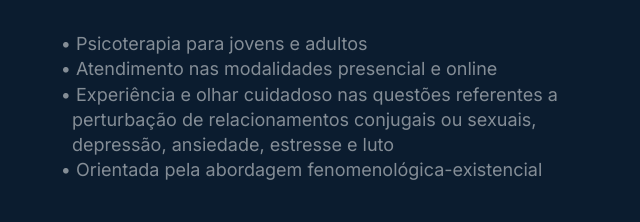
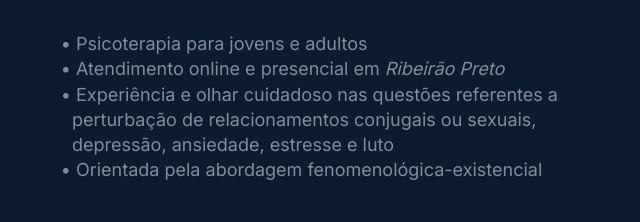
Before and after one commit to bellini666/pamelapsico, a plain HTML site: page index.html in a window 1280 px wide. Shown: the part 256-478 px from the top of the page, 576-1216 px from the left. Drawn offline with nearby package versions, Linux system fonts and the light colour scheme.

Commit message:
Improve location text

```diff
--- a/index.html
+++ b/index.html
@@ -103,7 +103,12 @@
           <ul role="list" class="bio-list">
             <li class="bio-item">Psicoterapia para jovens e adultos</li>
             <li class="bio-item">
-              Atendimento nas modalidades presencial e online
+              Atendimento online e presencial em
+              <a
+                href="https://www.google.com/maps/place/Psic%C3%B3loga+-+Pamela+Ramalheiro/@-21.2022806,-47.80829,17z/data=!3m1!4b1!4m5!3m4!1s0x94b9bfdd6bc4239d:0x5cfbe97234f072f0!8m2!3d-21.2022806!4d-47.8061013"
+                target="_blank"
+                >Ribeirão Preto</a
+              >
             </li>
             <li class="bio-item">
               Experiência e olhar cuidadoso nas questões referentes a
--- a/me.css
+++ b/me.css
@@ -107,6 +107,11 @@ a {
 
 .bio-item::before {
   content: "• ";
+}
+
+.bio-item a {
+  font-style: italic;
+  /*text-decoration: underline;*/
 }
 
 .text-block-2 {
```
